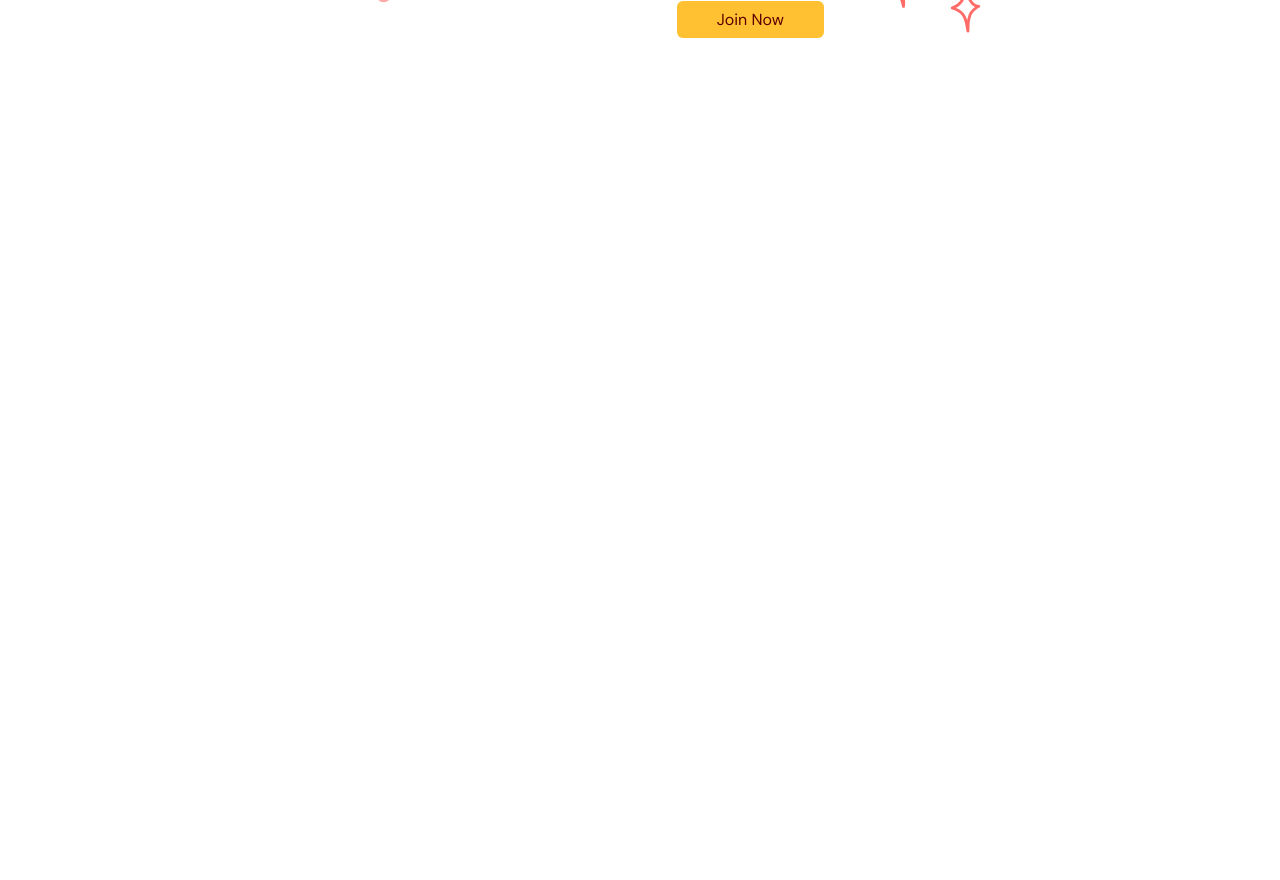
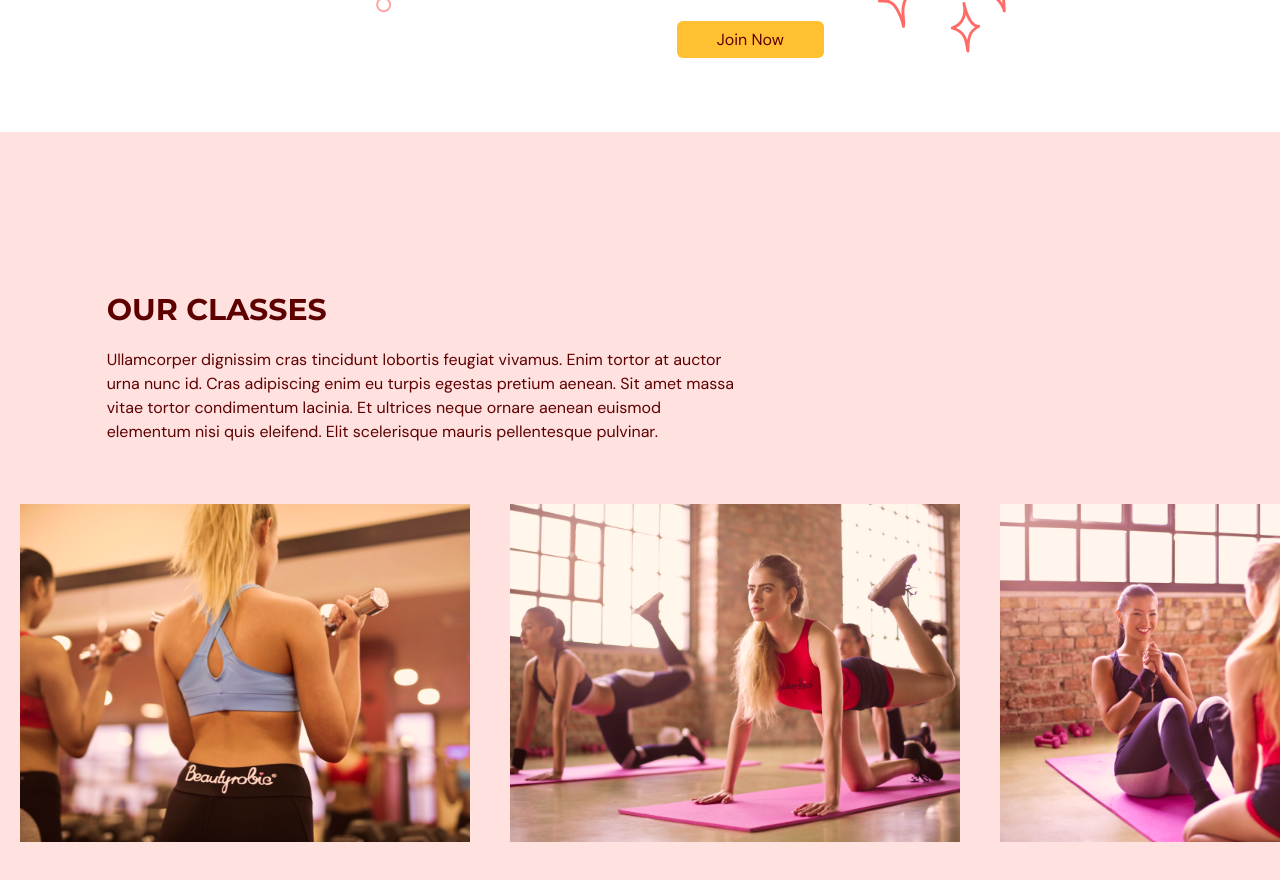
Before and after one commit to AnastasiiaPedak/fitness-app, a React (Vite) app: page / in a window 1280 px wide. Shown: the part 2100-2980 px from the top of the page. Before the commit the page ends 2212 px from the top, so only its background shows below. Built offline with nearby package versions, Linux system fonts and the light colour scheme.

Commit message:
implement our classes block

```diff
--- a/src/App.tsx
+++ b/src/App.tsx
@@ -1,6 +1,7 @@
 import NavBar from '@/scenes/navbar';
 import Home from '@/scenes/home';
 import Benefits from '@/scenes/benefits';
+import OurClasses from '@/scenes/ourClasses';
 import { useEffect, useState } from 'react';
 import { SelectedPage } from '@/shared/types';
 
@@ -29,6 +30,7 @@
     />
     <Home setSelectedPage={setSelectedPage} />
     <Benefits setSelectedPage={setSelectedPage} />
+    <OurClasses setSelectedPage={setSelectedPage} />
   </div>
 };
 
--- a/src/scenes/benefits/index.tsx
+++ b/src/scenes/benefits/index.tsx
@@ -122,7 +122,7 @@
                 Sapien nec sagittis aliquam malesuada bibendum arcu vitae. Consectetur libero id faucibus nisl tincidunt eget nullam non nisi.
                 Cursus in hac habitasse platea dictumst. Lectus arcu bibendum at varius. Eget arcu dictum varius duis at consectetur.
               </p>
-              <p className="mb-5">
+              <p className="mt-5">
                 Urna cursus eget nunc scelerisque viverra mauris in aliquam sem.
                 Adipiscing commodo elit at imperdiet. Nibh tellus molestie nunc non blandit massa enim nec dui.
                 Molestie at elementum eu facilisis sed odio morbi quis. Tristique senectus et netus et malesuada fames.
--- /dev/null
+++ b/src/scenes/ourClasses/Class.tsx
@@ -0,0 +1,22 @@
+type Props = {
+  name: string;
+  description?: string;
+  image: string;
+};
+
+const Class = ({ name, description, image }: Props) => {
+  const overlayStyles = `p-5 absolute z-30 flex h-[380px] w-[450px] flex-col items-center justify-center whitespace-normal
+  bg-primary-500 text-center text-white opacity-0 transition duration-500 hover:opacity-90`;
+
+  return (
+    <li className="relative mx-5 inline-block h-[380px] w-[450px]">
+      <div className={overlayStyles}>
+        <p className="text-2xl">{name}</p>
+        <p className="mt-5">{description}</p>
+      </div>
+      <img alt={name} src={image} />
+    </li>
+  )
+};
+
+export default Class;
--- /dev/null
+++ b/src/scenes/ourClasses/index.tsx
@@ -0,0 +1,93 @@
+import { ClassType, SelectedPage } from "@/shared/types";
+import { motion } from "framer-motion";
+import image1 from "@/assets/image1.png";
+import image2 from "@/assets/image2.png";
+import image3 from "@/assets/image3.png";
+import image4 from "@/assets/image4.png";
+import image5 from "@/assets/image5.png";
+import image6 from "@/assets/image6.png";
+import HText from "@/shared/HText";
+import Class from "./Class";
+
+const classes: Array<ClassType> = [
+  {
+    id: 'h973geu9qu',
+    name: "Weight Training Classes",
+    description: "Urna cursus eget nunc scelerisque viverra mauris in aliquam sem. Adipiscing commodo elit at imperdiet.",
+    image: image1
+  },
+  {
+    id: '0q9px7u6xz',
+    name: "Ab Core Classes",
+    description: "Urna cursus eget nunc scelerisque viverra mauris in aliquam sem. Adipiscing commodo elit at imperdiet.",
+    image: image2
+  },
+  {
+    id: 'eb3ha4el99',
+    name: "Yoga Classes",
+    description: "Urna cursus eget nunc scelerisque viverra mauris in aliquam sem. Adipiscing commodo elit at imperdiet.",
+    image: image3
+  },
+  {
+    id: 'w9n1xpbiih',
+    name: "Fitness Classes",
+    description: "Urna cursus eget nunc scelerisque viverra mauris in aliquam sem. Adipiscing commodo elit at imperdiet.",
+    image: image4
+  },
+  {
+    id: '6i8btbjfrp',
+    name: "Training Classes",
+    image: image5
+  },
+  {
+    id: 'fqtvp6hb0o',
+    name: "Adventure Classes",
+    description: "Urna cursus eget nunc scelerisque viverra mauris in aliquam sem. Adipiscing commodo elit at imperdiet.",
+    image: image6
+  }
+]
+
+type Props = {
+  setSelectedPage: (value: SelectedPage) => void;
+};
+
+const OurClasses = ({ setSelectedPage }: Props) => {
+  return (
+    <section id="ourclasses" className="w-full bg-primary-100 py-40">
+      <motion.div onViewportEnter={() => setSelectedPage(SelectedPage.OurClasses)}>
+        <motion.div
+          className="mx-auto w-5/6"
+          initial="hidden"
+          whileInView="visible"
+          viewport={{ once: true, amount: 0.5 }}
+          transition={{ duration: 0.5 }}
+          variants={{
+            hidden: { opacity: 0, x: -50 },
+            visible: { opacity: 1, x: 0 }
+          }}
+        >
+          <div className="md:w-3/5">
+            <HText>OUR CLASSES</HText>
+            <p className="py-5">
+              Ullamcorper dignissim cras tincidunt lobortis feugiat vivamus. Enim tortor at auctor urna nunc id.
+              Cras adipiscing enim eu turpis egestas pretium aenean. Sit amet massa vitae tortor condimentum lacinia.
+              Et ultrices neque ornare aenean euismod elementum nisi quis eleifend. Elit scelerisque mauris pellentesque pulvinar.
+            </p>
+          </div>
+
+        </motion.div>
+
+        <div className="mt-10 h-[353px] w-full oveflow-x-auto overflow-y-hidden">
+          <ul className="w-[2800px] whitespace-nowrap">
+            {classes.map((item: ClassType) => (
+              <Class key={item.id} description={item.description} name={item.name} image={item.image} />
+            ))}
+          </ul>
+        </div>
+
+      </motion.div>
+    </section>
+  )
+};
+
+export default OurClasses;
```
Also changed, not shown: src/shared/types.tsx (+7 -0 lines).
